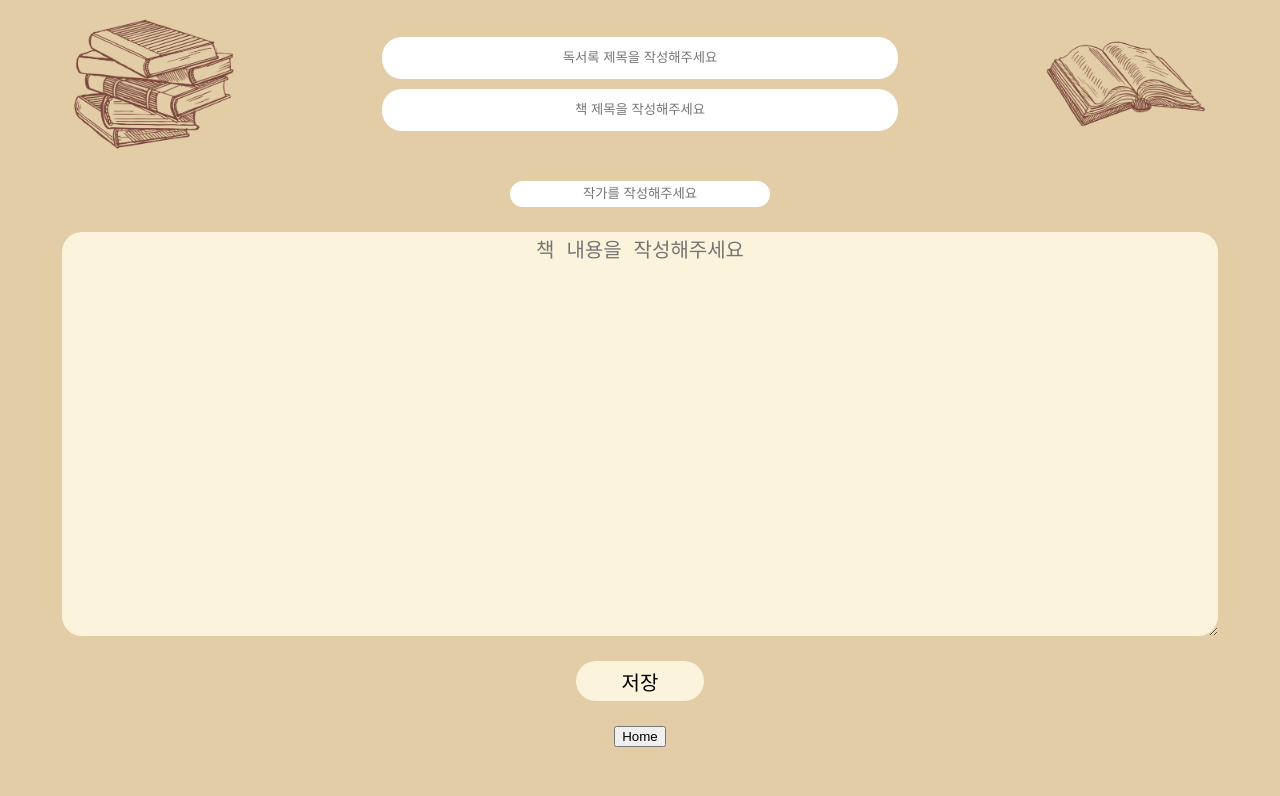
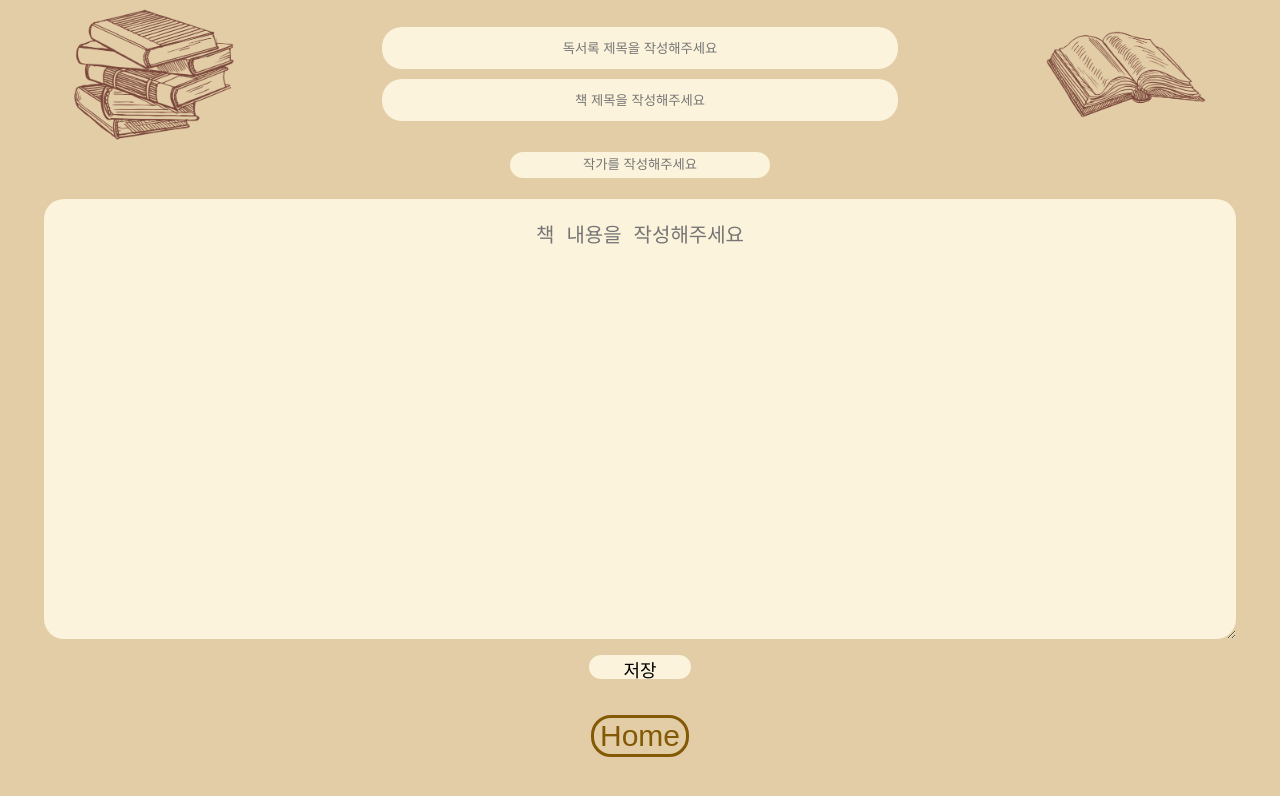
Before and after one commit to gunyongbok/bookFocus, a React (Create React App) app: page /bookfocus in a window 1280 px wide. Shown: the top 796 px of the page. Built offline with nearby package versions, Linux system fonts and the light colour scheme; no server answers.

Commit message:
Design: bookresult창 css styling

```diff
--- a/src/css/Author.module.css
+++ b/src/css/Author.module.css
@@ -4,6 +4,8 @@
     height: 3vh;
     border: none;
     border-radius: 20px;
+    background-color: #fbf3db;
+    margin-bottom: 15px;
 }
 .author_input:focus {
     outline: none;
--- a/src/css/BookFocus.module.css
+++ b/src/css/BookFocus.module.css
@@ -17,13 +17,22 @@
     align-items: center;
 }
 .button {
-    width: 10vw;
-    height: 5vh;
-    font-size: 20px;
+    width: 8vw;
+    height: 3vh;
+    font-size: 18px;
     border-radius: 20px;
     border: none;
+    margin-top: 10px;
     background-color: #fbf3db;
 }
 .book_img {
     width: 20vh;
 }
+.homeBtn {
+    margin-top: 30px;
+    font-size: 30px;
+    color: #835905;
+    background-color: transparent;
+    border: 3px solid #835905;
+    border-radius: 20px;
+}
--- a/src/css/BookResult.module.css
+++ b/src/css/BookResult.module.css
@@ -10,10 +10,44 @@ body {
 .container {
     height: 100vh;
     background-color: #e2cda6;
+    display: flex;
+    flex-direction: column;
+    align-items: center;
 }
 .header {
     width: 100%;
     display: flex;
     justify-content: space-around;
     align-items: center;
+    margin-bottom: 50px;
 }
+.contents {
+    height: 60%;
+    background-color: #d1be98;
+    font-size: 20px;
+    text-align: center;
+    padding: 20px;
+    border-radius: 20px;
+    line-height: 30px;
+    width: 90%;
+}
+.bookInfo_box {
+    width: 40%;
+    display: flex;
+    flex-direction: column;
+    align-items: center;
+    padding-top: 20px;
+}
+.bookTitle {
+    font-size: 30px;
+    margin-bottom: 20px;
+    border-bottom: 2px solid black;
+}
+.homeBtn {
+    margin-top: 30px;
+    font-size: 30px;
+    color: #835905;
+    background-color: transparent;
+    border: 3px solid #835905;
+    border-radius: 20px;
+}
--- a/src/css/Contents.module.css
+++ b/src/css/Contents.module.css
@@ -6,6 +6,7 @@
     border: none;
     border-radius: 20px;
     background-color: #fbf3db;
+    padding: 20px;
 }
 .contents_textarea:focus {
     outline: none;
--- a/src/css/Title.module.css
+++ b/src/css/Title.module.css
@@ -4,6 +4,7 @@
     width: 40vw;
     border: none;
     border-radius: 20px;
+    background-color: #fbf3db;
 }
 .titleInput:focus {
     outline: none;
@@ -15,6 +16,7 @@
     border: none;
     border-radius: 20px;
     margin-bottom: 10px;
+    background-color: #fbf3db;
 }
 .mainTitleInput:focus {
     outline: none;
--- a/src/routes/BookFocus.jsx
+++ b/src/routes/BookFocus.jsx
@@ -8,8 +8,7 @@ import book2 from '../images/book2.png';
 import { useNavigate } from 'react-router-dom';
 import styles from '../css/BookFocus.module.css';
 
-const SERVER_URL =
-    'http://ec2-52-79-150-177.ap-northeast-2.compute.amazonaws.com:24330/api/v1/report';
+const SERVER_URL = 'http://ec2-52-79-150-177.ap-northeast-2.compute.amazonaws.com:24330/api/v1/report';
 
 function BookFocus({ data }) {
     const [title, setTitle] = useState('');
@@ -34,12 +33,7 @@ function BookFocus({ data }) {
             <form className={styles.form} onSubmit={onSubmitHandler}>
                 <header className={styles.header}>
                     <img className={styles.book_img} src={book1} />
-                    <Title
-                        title={title}
-                        topTitle={topTitle}
-                        setTitle={setTitle}
-                        setTopTitle={setTopTitle}
-                    />
+                    <Title title={title} topTitle={topTitle} setTitle={setTitle} setTopTitle={setTopTitle} />
                     <img className={styles.book_img} src={book2} />
                 </header>
                 <Author author={author} setAuthor={setAuthor} />
@@ -47,6 +41,7 @@ function BookFocus({ data }) {
                 <button className={styles.button}>저장</button>
                 <span>
                     <button
+                        className={styles.homeBtn}
                         onClick={() => {
                             navigate('/');
                             window.location.reload();
--- a/src/routes/BookResult.jsx
+++ b/src/routes/BookResult.jsx
@@ -17,26 +17,32 @@ function BookResult({ data }) {
                 {dataResult.map((a) => {
                     if (a.bookReportId === Number(id)) {
                         return (
-                            <div key={a.bookReportId}>
-                                <h1>{a.title}</h1>
-                                <h2>{a.bookTitle}</h2>
-                                <h4>{a.author}</h4>
-                                <p>{a.content}</p>
+                            <div className={styles.bookInfo_box} key={a.bookReportId}>
+                                <h1 className={styles.bookTitle}>{a.bookTitle}</h1>
+                                <h4 className={styles.author}>{a.author}</h4>
                             </div>
                         );
                     }
                 })}
                 <img className={styles.book_img} src={book2} />
             </div>
-            <span>
+            {dataResult.map((a) => {
+                if (a.bookReportId === Number(id)) {
+                    return (
+                        <p className={styles.contents} key={a.bookReportId}>
+                            {a.content}
+                        </p>
+                    );
+                }
+            })}
             <button
+                className={styles.homeBtn}
                 onClick={() => {
                     navigate('/');
                 }}
             >
                 Home
             </button>
-            </span>
         </div>
     );
 }
```
Also changed, not shown: src/components/BookResultDetail.jsx (added). Lines whose indentation alone changed are shown as unchanged.
